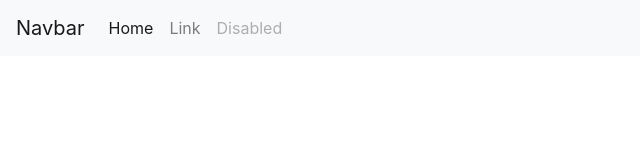
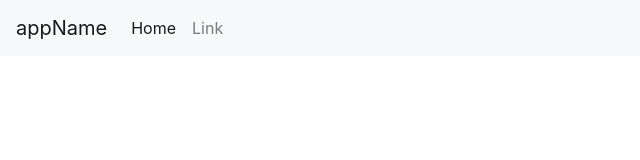
Before and after one commit to nlegriel/Angular20171002, an Angular app in the folder my-app/: page / in a window 1280 px wide. Shown: the top 160 px of the page, without its empty margins (0-640 px from the left). Built offline with nearby package versions, Linux system fonts and the light colour scheme.

Commit message:
génération d'un composant menu

```diff
--- a/my-app/src/app/app.component.html
+++ b/my-app/src/app/app.component.html
@@ -1,21 +1 @@
-<!--The content below is only a placeholder and can be replaced.-->
-<nav class="navbar navbar-expand-lg navbar-light bg-light">
-  <a class="navbar-brand" href="#">Navbar</a>
-  <button class="navbar-toggler" type="button" data-toggle="collapse" data-target="#navbarSupportedContent" aria-controls="navbarSupportedContent" aria-expanded="false" aria-label="Toggle navigation">
-    <span class="navbar-toggler-icon"></span>
-  </button>
-
-  <div class="collapse navbar-collapse" id="navbarSupportedContent">
-    <ul class="navbar-nav mr-auto">
-      <li class="nav-item active">
-        <a class="nav-link" href="#">Home <span class="sr-only">(current)</span></a>
-      </li>
-      <li class="nav-item">
-        <a class="nav-link" href="#">Link</a>
-      </li>
-      <li class="nav-item">
-        <a class="nav-link disabled" href="#">Disabled</a>
-      </li>
-    </ul>
-  </div>
-</nav>
+<app-menu></app-menu>
--- a/my-app/src/app/app.module.ts
+++ b/my-app/src/app/app.module.ts
@@ -2,10 +2,12 @@ import { BrowserModule } from '@angular/platform-browser';
 import { NgModule } from '@angular/core';
 
 import { AppComponent } from './app.component';
+import { MenuComponent } from './menu/menu.component';
 
 @NgModule({
   declarations: [
-    AppComponent
+    AppComponent,
+    MenuComponent
   ],
   imports: [
     BrowserModule
--- /dev/null
+++ b/my-app/src/app/menu/menu.component.html
@@ -0,0 +1,18 @@
+<!--The content below is only a placeholder and can be replaced.-->
+<nav class="navbar navbar-expand-lg navbar-light bg-light">
+  <a class="navbar-brand" href="#">{{ title }}</a>
+  <button class="navbar-toggler" type="button" data-toggle="collapse" data-target="#navbarSupportedContent" aria-controls="navbarSupportedContent" aria-expanded="false" aria-label="Toggle navigation">
+    <span class="navbar-toggler-icon"></span>
+  </button>
+
+  <div class="collapse navbar-collapse" id="navbarSupportedContent">
+    <ul class="navbar-nav mr-auto">
+      <li class="nav-item active">
+        <a class="nav-link" href="#">Home <span class="sr-only">(current)</span></a>
+      </li>
+      <li class="nav-item">
+        <a class="nav-link" href="#">Link</a>
+      </li>
+    </ul>
+  </div>
+</nav>
--- /dev/null
+++ b/my-app/src/app/menu/menu.component.ts
@@ -0,0 +1,18 @@
+import { Component, OnInit } from '@angular/core';
+
+@Component({
+  selector: 'app-menu',
+  templateUrl: './menu.component.html',
+  styleUrls: ['./menu.component.scss']
+})
+export class MenuComponent implements OnInit {
+
+  title: string;
+
+  constructor() { }
+
+  ngOnInit() {
+    this.title = 'appName';
+  }
+
+}
```
Also changed, not shown: my-app/src/app/menu/menu.component.scss (added), 1 other file (tests, documents, lock files or other folders).
